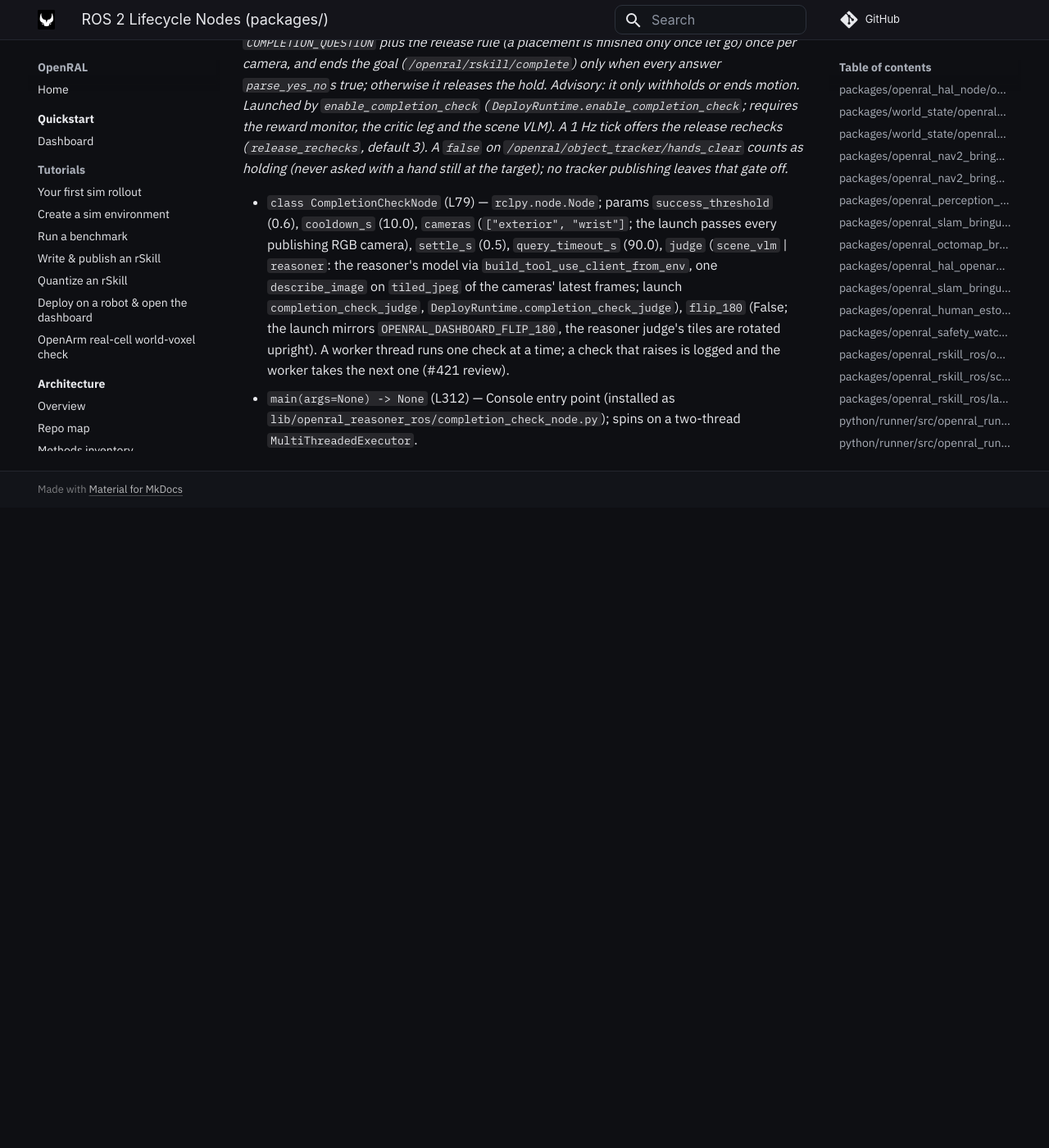
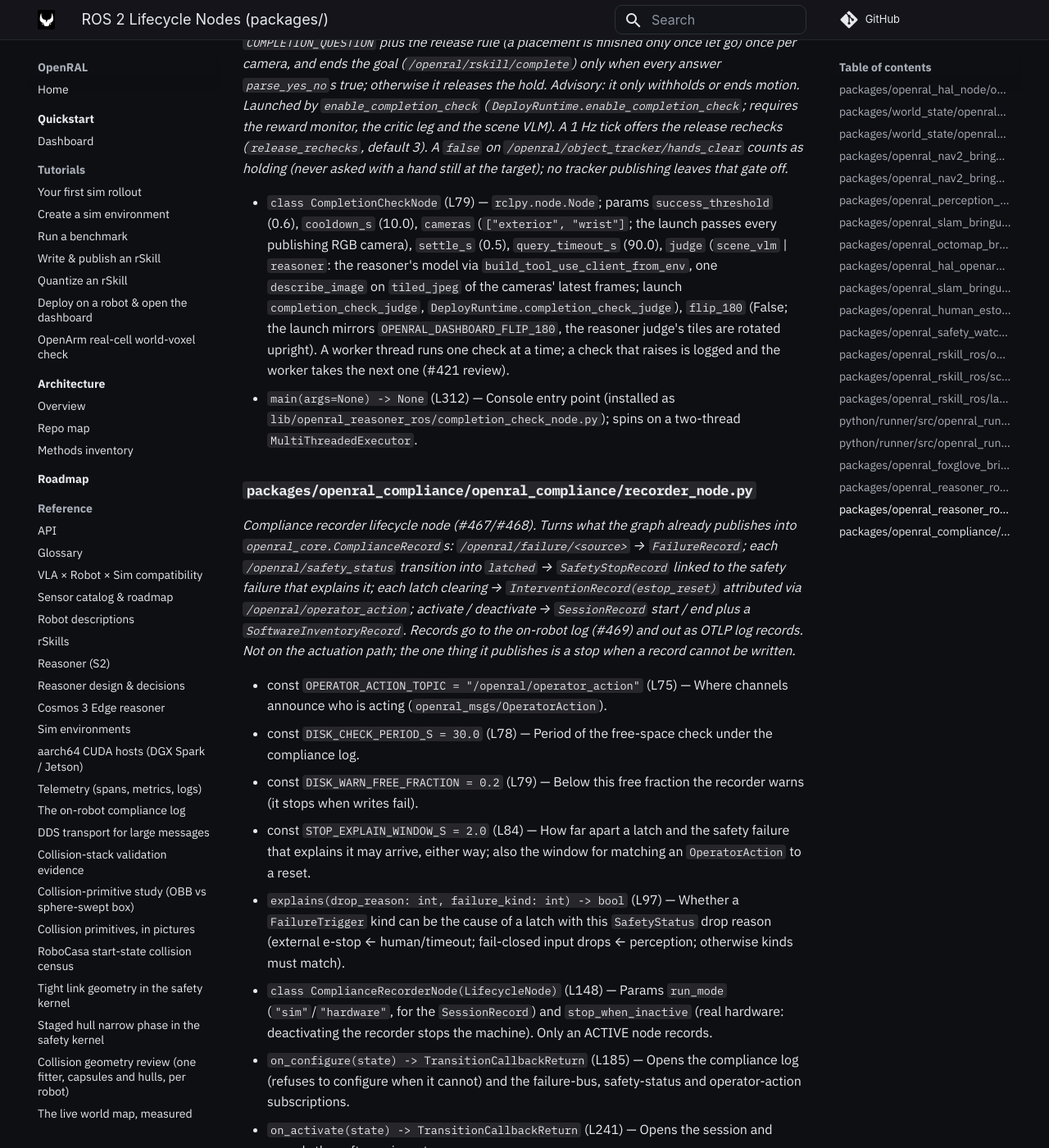
Before and after one commit to OpenRAL/openral, an MkDocs documentation site: the page built from docs/methods/11-ros2-nodes.md, in a window 1280 px wide and 1400 px high, scrolled down 41285 px. Shown: the whole window at 82% size. Built offline with MkDocs 1.6.1 and Material for MkDocs 9.7.7, drawn with Linux system fonts in a browser that asks for light colours; comment, search, counter and statistics services are not loaded; before the commit the page ends 41904 px from its top, so only the background shows below that; some of the changed text lies outside the part shown.

Commit message:
fix(docs): document the compliance recorder node in docs/methods
`tools/refresh_methods_linenos.py --check --coverage` (run by `just lint`)
failed on master: `packages/openral_compliance/openral_compliance/
recorder_node.py` (#467/#468) had no `docs/methods/` section, so its public
symbols (`ComplianceRecorderNode`, `explains`, `main`, the topic/period
constants) were undocumented. Adds the section to 11-ros2-nodes.md.

Signed-off-by: Adrian <adrianllopart@gmail.com>
Co-Authored-By: Claude Opus 5.5 <noreply@anthropic.com>

```diff
--- a/docs/methods/11-ros2-nodes.md
+++ b/docs/methods/11-ros2-nodes.md
@@ -371,3 +371,20 @@ _Completion check (2026-10-22): on the reward monitor's success stream (`CriticS
 
 - `class CompletionCheckNode` (L79) — `rclpy.node.Node`; params `success_threshold` (0.6), `cooldown_s` (10.0), `cameras` (`["exterior", "wrist"]`; the launch passes every publishing RGB camera), `settle_s` (0.5), `query_timeout_s` (90.0), `judge` (`scene_vlm` | `reasoner`: the reasoner's model via `build_tool_use_client_from_env`, one `describe_image` on `tiled_jpeg` of the cameras' latest frames; launch `completion_check_judge`, `DeployRuntime.completion_check_judge`), `flip_180` (False; the launch mirrors `OPENRAL_DASHBOARD_FLIP_180`, the reasoner judge's tiles are rotated upright). A worker thread runs one check at a time; a check that raises is logged and the worker takes the next one (#421 review).
 - `main(args=None) -> None` (L312) — Console entry point (installed as `lib/openral_reasoner_ros/completion_check_node.py`); spins on a two-thread `MultiThreadedExecutor`.
+
+### `packages/openral_compliance/openral_compliance/recorder_node.py`
+_Compliance recorder lifecycle node (#467/#468). Turns what the graph already publishes into `openral_core.ComplianceRecord`s: `/openral/failure/<source>` → `FailureRecord`; each `/openral/safety_status` transition into `latched` → `SafetyStopRecord` linked to the safety failure that explains it; each latch clearing → `InterventionRecord(estop_reset)` attributed via `/openral/operator_action`; activate / deactivate → `SessionRecord` start / end plus a `SoftwareInventoryRecord`. Records go to the on-robot log (#469) and out as OTLP log records. Not on the actuation path; the one thing it publishes is a stop when a record cannot be written._
+
+- const `OPERATOR_ACTION_TOPIC = "/openral/operator_action"` (L75) — Where channels announce who is acting (`openral_msgs/OperatorAction`).
+- const `DISK_CHECK_PERIOD_S = 30.0` (L78) — Period of the free-space check under the compliance log.
+- const `DISK_WARN_FREE_FRACTION = 0.2` (L79) — Below this free fraction the recorder warns (it stops when writes fail).
+- const `STOP_EXPLAIN_WINDOW_S = 2.0` (L84) — How far apart a latch and the safety failure that explains it may arrive, either way; also the window for matching an `OperatorAction` to a reset.
+- `explains(drop_reason: int, failure_kind: int) -> bool` (L97) — Whether a `FailureTrigger` kind can be the cause of a latch with this `SafetyStatus` drop reason (external e-stop ← human/timeout; fail-closed input drops ← perception; otherwise kinds must match).
+- `class ComplianceRecorderNode(LifecycleNode)` (L148) — Params `run_mode` (`"sim"`/`"hardware"`, for the `SessionRecord`) and `stop_when_inactive` (real hardware: deactivating the recorder stops the machine). Only an ACTIVE node records.
+  - `on_configure(state) -> TransitionCallbackReturn` (L185) — Opens the compliance log (refuses to configure when it cannot) and the failure-bus, safety-status and operator-action subscriptions.
+  - `on_activate(state) -> TransitionCallbackReturn` (L241) — Opens the session and records the software inventory.
+  - `on_deactivate(state) -> TransitionCallbackReturn` (L252) — Stops recording and closes the session; with `stop_when_inactive`, publishes the stop.
+  - `on_cleanup(state) -> TransitionCallbackReturn` (L261) — Closes the session, releases subscriptions/publishers and forgets the latch state.
+  - `on_shutdown(state) -> TransitionCallbackReturn` (L280) — Closes an open session, then cleans up.
+  - `close_session() -> None` (L284) — Records a stop still waiting for its cause, then the session's end; stops recording. Idempotent; `main` calls it on SIGINT, where rclpy skips the shutdown transition.
+- `main(args: list[str] | None = None) -> int` (L533) — Entry point for `ros2 run openral_compliance recorder_node.py`; configures observability, spins, and closes the session on exit.
```
